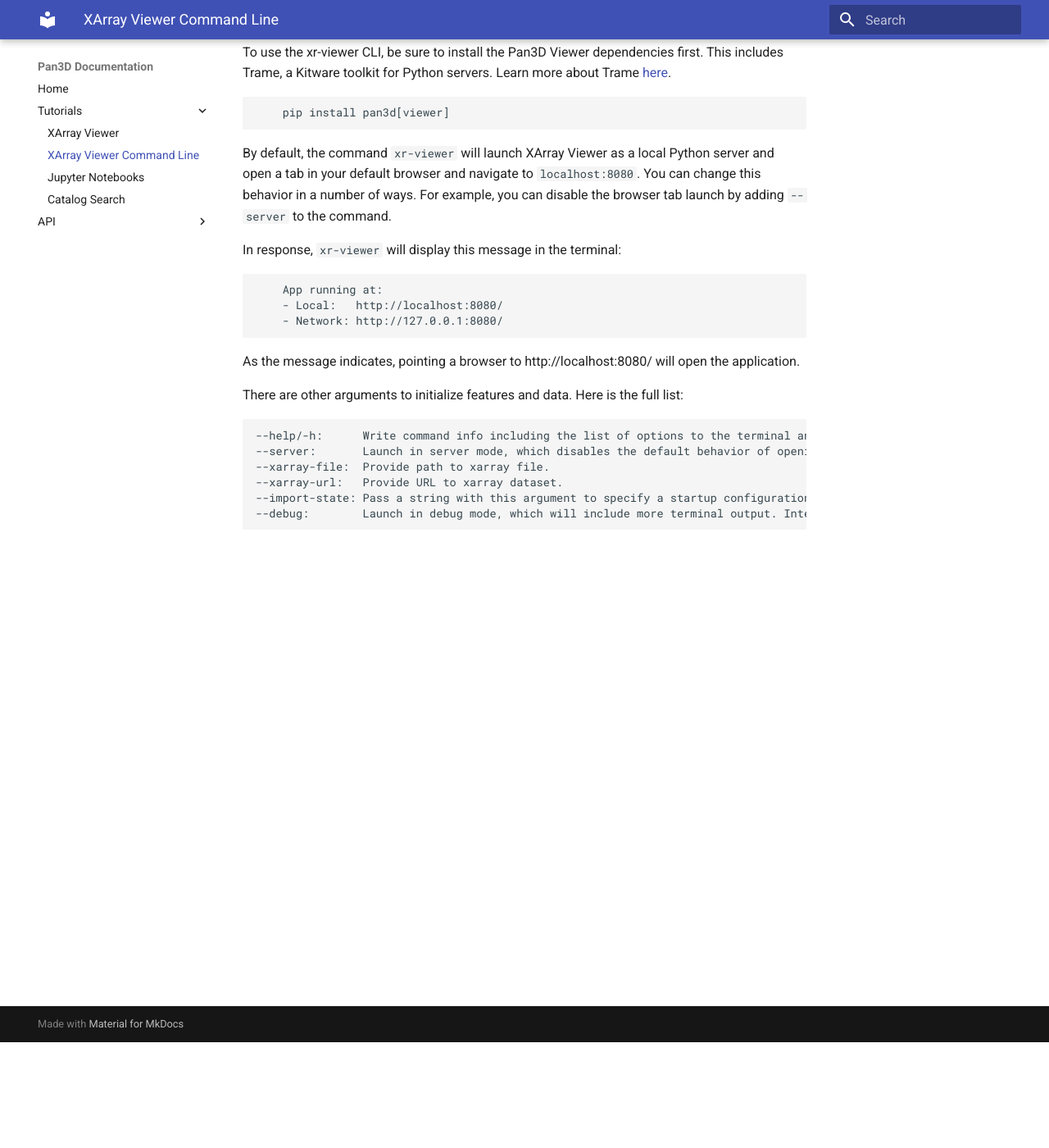
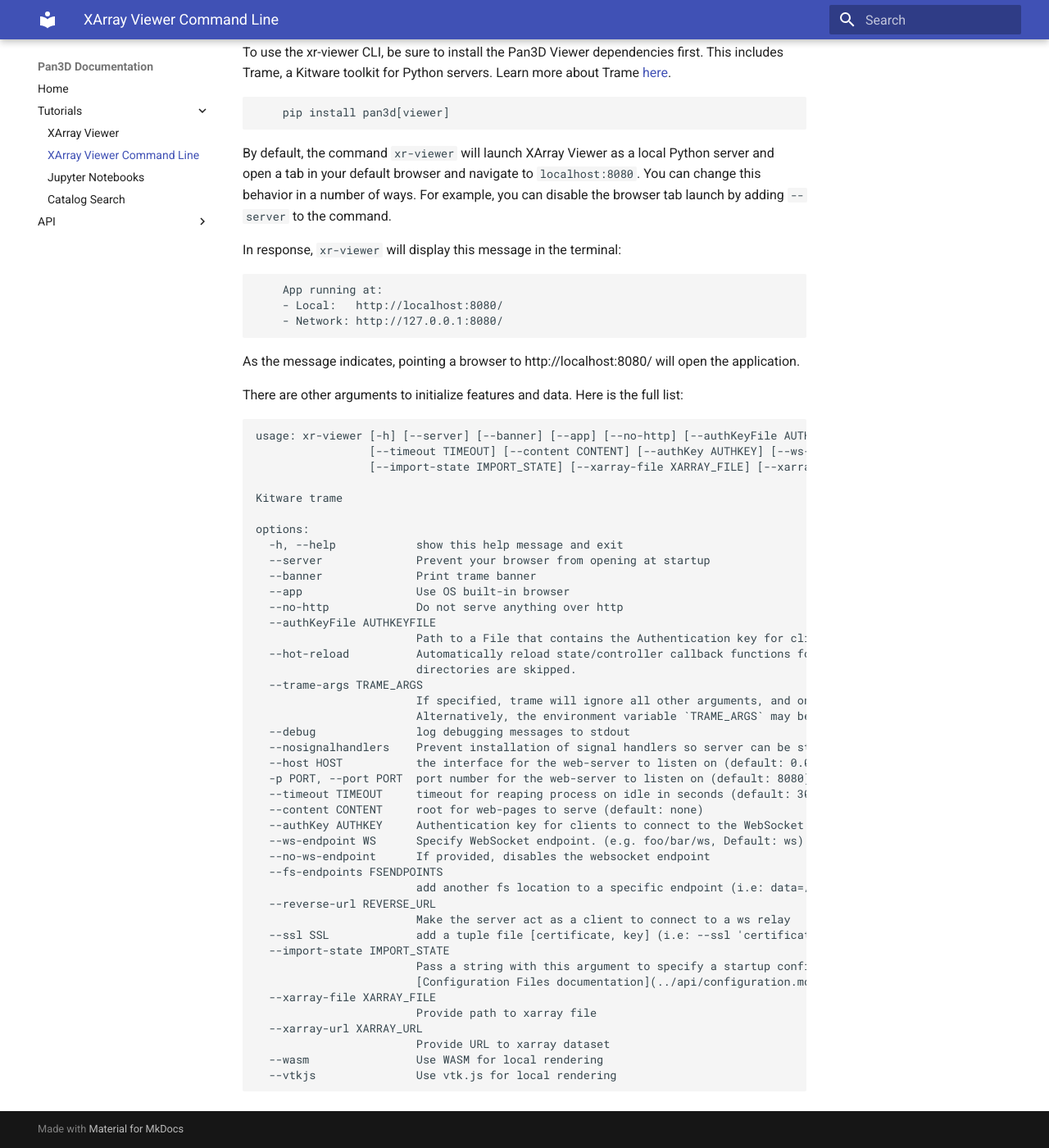
Before and after one commit to Kitware/pan3d, an MkDocs documentation site: the page built from docs/tutorials/command_line.md, in a window 1280 px wide and 1400 px high, scrolled down 129 px. Shown: the whole window at 82% size. Built offline with MkDocs 1.6.1 and Material for MkDocs 9.7.7, drawn with Linux system fonts in a browser that asks for light colours.

````diff
--- a/docs/tutorials/command_line.md
+++ b/docs/tutorials/command_line.md
@@ -17,12 +17,48 @@
 There are other arguments to initialize features and data. Here is the full list:
 
 ```bash
---help/-h:      Write command info including the list of options to the terminal and exit.
---server:       Launch in server mode, which disables the default behavior of opening a browser tab on startup.
---xarray-file:  Provide path to xarray file.
---xarray-url:   Provide URL to xarray dataset.
---import-state: Pass a string with this argument to specify a startup configuration. This value must be a local path to a JSON file which adheres to the schema specified in the [Configuration Files documentation](../api/configuration.md). A dataset specified in this configuration will override any value passed to `--xarray-*`.
---debug:        Launch in debug mode, which will include more terminal output. Intended for developer use.
+usage: xr-viewer [-h] [--server] [--banner] [--app] [--no-http] [--authKeyFile AUTHKEYFILE] [--hot-reload] [--trame-args TRAME_ARGS] [--debug] [--nosignalhandlers] [--host HOST] [-p PORT]
+                 [--timeout TIMEOUT] [--content CONTENT] [--authKey AUTHKEY] [--ws-endpoint WS] [--no-ws-endpoint] [--fs-endpoints FSENDPOINTS] [--reverse-url REVERSE_URL] [--ssl SSL]
+                 [--import-state IMPORT_STATE] [--xarray-file XARRAY_FILE] [--xarray-url XARRAY_URL] [--wasm] [--vtkjs]
+
+Kitware trame
+
+options:
+  -h, --help            show this help message and exit
+  --server              Prevent your browser from opening at startup
+  --banner              Print trame banner
+  --app                 Use OS built-in browser
+  --no-http             Do not serve anything over http
+  --authKeyFile AUTHKEYFILE
+                        Path to a File that contains the Authentication key for clients to connect to the WebSocket. This takes precedence over '-a, --authKey' from wslink.
+  --hot-reload          Automatically reload state/controller callback functions for every function call. This allows live editing of the functions. Functions located in the site-packages
+                        directories are skipped.
+  --trame-args TRAME_ARGS
+                        If specified, trame will ignore all other arguments, and only the contents of the `--trame-args` will be used. For example: `--trame-args="-p 8081 --server"`.
+                        Alternatively, the environment variable `TRAME_ARGS` may be set instead.
+  --debug               log debugging messages to stdout
+  --nosignalhandlers    Prevent installation of signal handlers so server can be started inside a thread.
+  --host HOST           the interface for the web-server to listen on (default: 0.0.0.0)
+  -p PORT, --port PORT  port number for the web-server to listen on (default: 8080)
+  --timeout TIMEOUT     timeout for reaping process on idle in seconds (default: 300s, 0 to disable)
+  --content CONTENT     root for web-pages to serve (default: none)
+  --authKey AUTHKEY     Authentication key for clients to connect to the WebSocket.
+  --ws-endpoint WS      Specify WebSocket endpoint. (e.g. foo/bar/ws, Default: ws)
+  --no-ws-endpoint      If provided, disables the websocket endpoint
+  --fs-endpoints FSENDPOINTS
+                        add another fs location to a specific endpoint (i.e: data=/Users/seb/Download|images=/Users/seb/Pictures)
+  --reverse-url REVERSE_URL
+                        Make the server act as a client to connect to a ws relay
+  --ssl SSL             add a tuple file [certificate, key] (i.e: --ssl 'certificate,key') or adhoc string to generate temporary certificate (i.e: --ssl 'adhoc')
+  --import-state IMPORT_STATE
+                        Pass a string with this argument to specify a startup configuration. This value must be a local path to a JSON file which adheres to the schema specified in the
+                        [Configuration Files documentation](../api/configuration.md). A dataset specified in this configuration will override any value passed to `--xarray-*`
+  --xarray-file XARRAY_FILE
+                        Provide path to xarray file
+  --xarray-url XARRAY_URL
+                        Provide URL to xarray dataset
+  --wasm                Use WASM for local rendering
+  --vtkjs               Use vtk.js for local rendering
 ```
 
 
````
Also changed, not shown: docs/README.md (+2 -2 lines), docs/api/configuration.md (+1 -0 lines).
